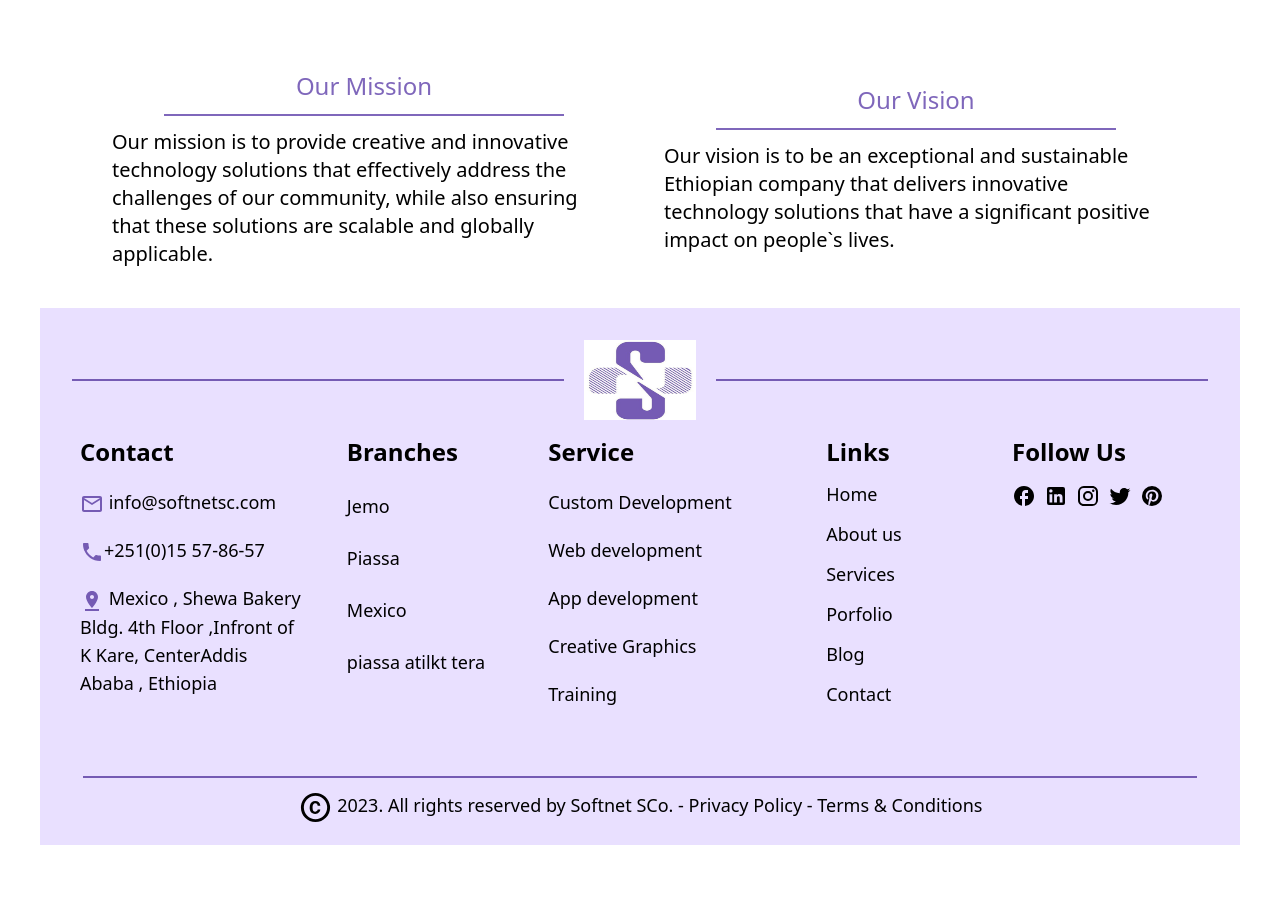
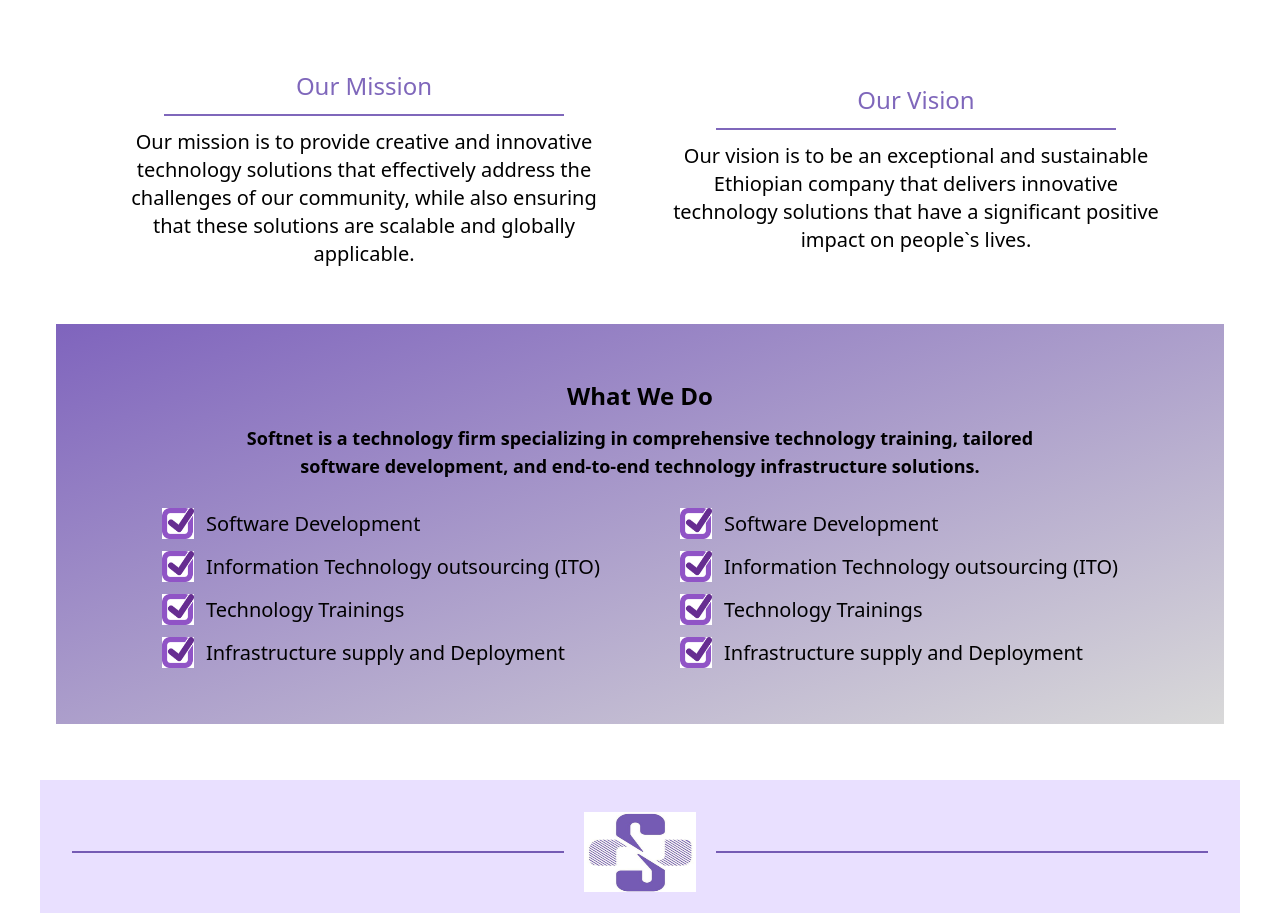
Before and after one commit to mihret1/MSS-Tour-and-tourism-website-, a React (Vite) app in the folder client/: page /aboutus in a window 1280 px wide. Shown: the part 720-1633 px from the top of the page. Before the commit the page ends 1605 px from the top, so only its background shows below. Built offline with nearby package versions, Linux system fonts and the light colour scheme.

Commit message:
done 'what we do' part

```diff
--- a/client/src/index.css
+++ b/client/src/index.css
@@ -77,9 +77,16 @@
   .button{
     @apply  border-[1px] px-7 py-1 border-purple-600 rounded-md
   }
+  .abt{
+    @apply flex gap-3 items-center  text-xl
+  }
   .lists{
     @apply w-[280px] h-[60px] rounded-lg text-center text-xl	py-4 font-semibold
   }
+}
+
+.abt{
+  font-weight: 200px;
 }
 .lists{
   transition: box-shadow 230ms ease-in-out ;
--- a/client/src/pages/AboutUs.jsx
+++ b/client/src/pages/AboutUs.jsx
@@ -1,16 +1,18 @@
 import NavBar from "../components/NavBar"
 import about from '../assets/about/abt.webp'
+import checkbox from '../assets/about/checkbox.png'
 
 
 function AboutUs() {
   return (
     <div>
+
       <div className="bg-gradient-to-br from-[#755BB4] via-[#937DC7] via-49% to-[#846DBC] via-[#BEAFE3] via-77% h-[300px]">
         <NavBar />
         <h1 className="text-2xl text-center text-white pt-[130px] font-semibold"> About Us</h1>
       </div>
 
-      <div className="flex gap-10 justify-center pt-10 max-ml:flex-col items-center">
+       <div className="flex gap-10 justify-center pt-10 max-ml:flex-col items-center">
         <img src={about} className="w-[40%] max-sm:w-[80%] sm:max-ml:w-[60%] ml:max-lg:w-[50%]"/>
         <div className="flex flex-col gap-3 px-2 w-[40%] max-sm:w-[90%] sm:max-ml:w-[85%] ml:max-lg:w-[50%]">
           <h1 className="text-2xl text-[#7F67BB]">Who We Are</h1>
@@ -24,13 +26,13 @@
               individuals at all stages of their learning journey, from eager beginners to seasoned experts.
           </p>
         </div>
-      </div>
+       </div>
 
-      <div className="flex gap-10 justify-center pt-28 max-ml:flex-col items-center">
+       <div className="flex gap-10 justify-center pt-28 max-ml:flex-col items-center">
         <div className="flex flex-col items-center gap-3 px-1 w-[40%] max-sm:w-[90%] sm:max-ml:w-[85%] ml:max-lg:w-[50%]">
           <h1 className="text-2xl text-[#7F67BB]">Our Mission</h1>
           <div className="h-[2px] w-[400px] bg-[#7F67BB] max-xss:w-[300px] xss:max-lg:w-[350px]"></div>
-          <p className="  text-xl max-sm:text-lg ">
+          <p className="  text-xl max-sm:text-lg text-center ">
                Our mission is to provide creative and innovative technology solutions that effectively address the challenges
              of our community, while also ensuring that these solutions are scalable and globally applicable.
           </p>
@@ -38,14 +40,42 @@
         <div className="flex flex-col items-center gap-3 px-1 w-[40%] max-sm:w-[90%] sm:max-ml:w-[85%] ml:max-lg:w-[50%]">
           <h1 className="text-2xl text-[#7F67BB]">Our Vision</h1>
           <div className="h-[2px] w-[400px] bg-[#7F67BB] max-xss:w-[300px] xss:max-lg:w-[350px]"></div>
-          <p className="  text-xl max-sm:text-lg ">
+          <p className="  text-xl max-sm:text-lg text-center">
           Our vision is to be an exceptional and sustainable Ethiopian company that delivers
           innovative technology solutions that have a significant positive impact on people`s lives.
           </p>
         </div>
-      </div>
+       </div>
+
+      <div className="flex flex-col items-center py-14 gap-3 m-14 bg-gradient-to-br from-[#7f64bd] to-[#D9D9D9]">
+        <h1 className=" text-2xl font-semibold">What We Do</h1>
+        <p className=" text-center text-lg w-[70%] font-semibold" >
+        Softnet is a technology firm specializing in comprehensive technology training,
+        tailored software development, and end-to-end technology infrastructure solutions.
+        </p>
+
+        <div className="flex justify-start gap-20 pt-4  ">
+
+          <div className="flex flex-col gap-3">
+            <div className="abt"> <img src={checkbox} className="w-8"/> Software Development</div>
+            <div className="abt"> <img src={checkbox} className="w-8"/> Information Technology outsourcing (ITO)</div>
+            <div className="abt"> <img src={checkbox} className="w-8"/> Technology Trainings</div>
+            <div className="abt"> <img src={checkbox} className="w-8"/> Infrastructure supply and Deployment</div>
+
+          </div>
+
+          <div className="flex flex-col gap-3">
+            <div className="abt"> <img src={checkbox} className="w-8"/> Software Development</div>
+            <div className="abt"> <img src={checkbox} className="w-8"/> Information Technology outsourcing (ITO)</div>
+            <div className="abt"> <img src={checkbox} className="w-8"/> Technology Trainings</div>
+            <div className="abt"> <img src={checkbox} className="w-8"/> Infrastructure supply and Deployment</div>
+
+          </div>
+
+        </div>
 
 
+      </div>
 
 
     </div>
```
Also changed, not shown: client/src/assets/about/checkbox.png (added).
